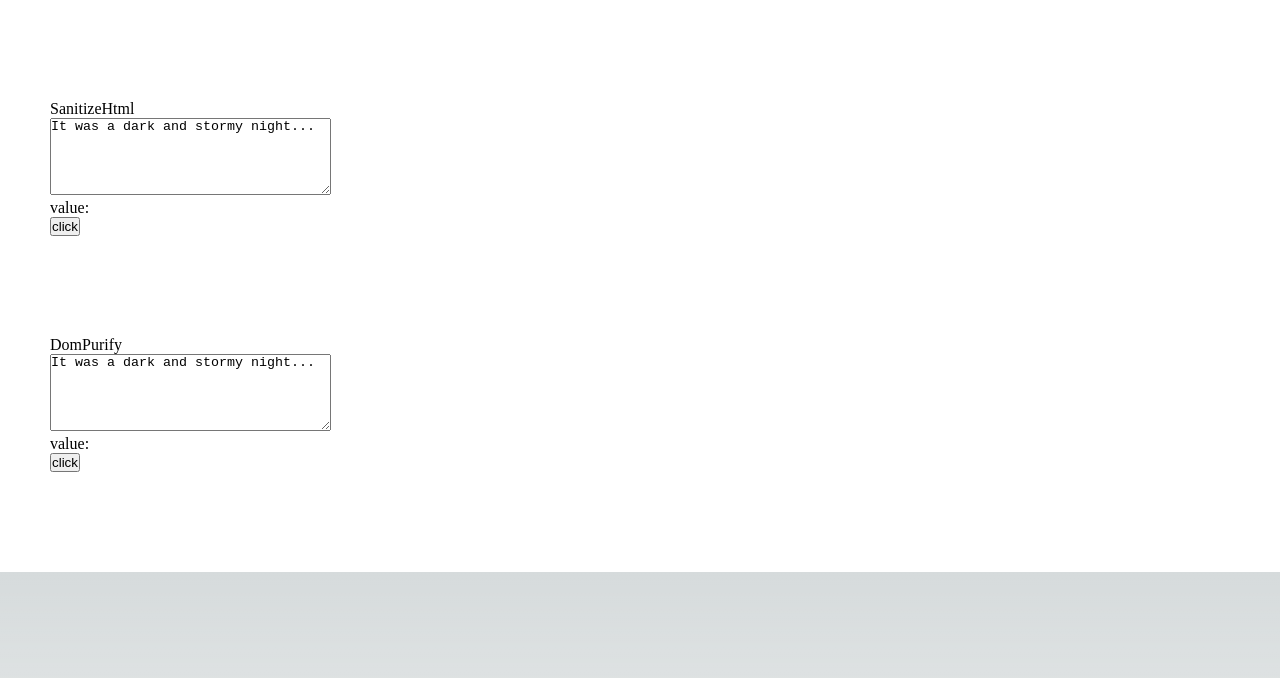
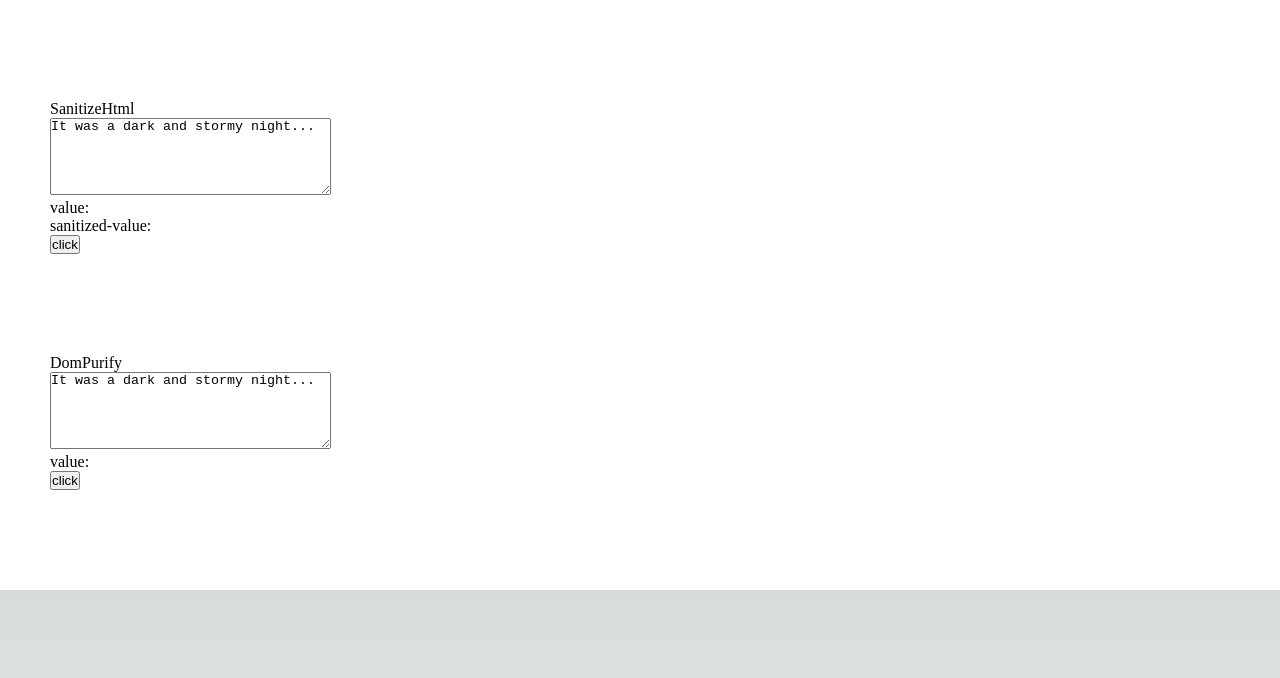
Before and after one commit to otsukaryutaro/sanitizer-test, a Next.js app: page / in a window 1280 px wide. Shown: the top 678 px of the page. Built offline with nearby package versions, Linux system fonts and the light colour scheme.

Commit message:
feat: sanitize-html

```diff
--- a/src/components/sanitize-html.tsx
+++ b/src/components/sanitize-html.tsx
@@ -1,7 +1,13 @@
 import { useState } from 'react';
+import sanitizeHtml from 'sanitize-html';
 
 export const SanitizeHtml = () => {
   const [text, setText] = useState('');
+
+  const sanitizedText = sanitizeHtml(text, {
+    allowedTags: false,
+    allowedAttributes: false,
+  });
 
   const fn = () => {
     alert(text);
@@ -24,6 +30,11 @@
         style={{ color: 'black' }}
         dangerouslySetInnerHTML={{ __html: text }}
       />
+      <div style={{ color: 'black' }}>sanitized-value: {sanitizedText}</div>
+      <div
+        style={{ color: 'black' }}
+        dangerouslySetInnerHTML={{ __html: sanitizedText }}
+      />
       <input type="button" onClick={fn} value="click" />
     </div>
   );
--- a/src/pages/index.tsx
+++ b/src/pages/index.tsx
@@ -1,7 +1,6 @@
 import { DomPurify } from '@/components/dom-purify';
 import { SanitizeHtml } from '@/components/sanitize-html';
 import Head from 'next/head';
-import { useState } from 'react';
 
 export default function Home() {
   return (
```
Also changed, not shown: package.json (+5 -3 lines), 1 other file (tests, documents, lock files or other folders).
